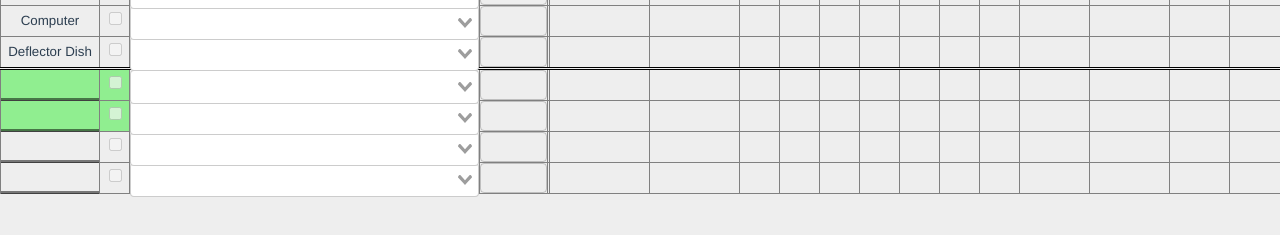
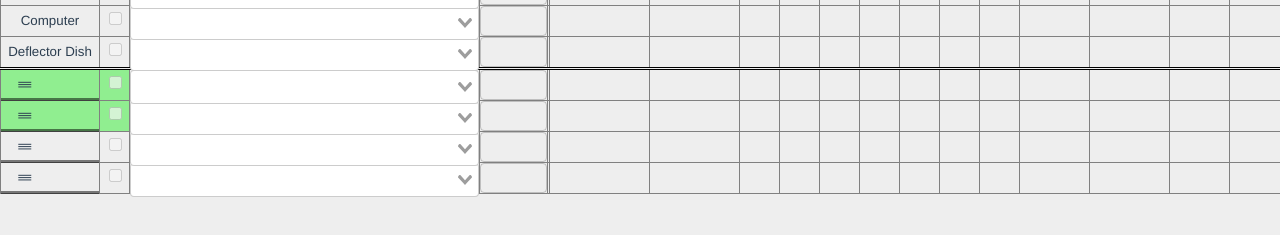
Before and after one commit to OnAGravitasHunt/ship-designer-new, a Vue app: page /create in a window 1280 px wide. Shown: the part 273-508 px from the top of the page. Built offline with nearby package versions, Linux system fonts and the light colour scheme.

Commit message:
implemented drag to re-order

```diff
--- a/package.json
+++ b/package.json
@@ -16,6 +16,7 @@
     "vue": "^2.6.10",
     "vue-router": "^3.0.3",
     "vue-select": "^3.1.0",
+    "vuedraggable": "^2.21.0",
     "vuex": "^3.0.1"
   },
   "devDependencies": {
--- a/src/components/design/DesignTable.vue
+++ b/src/components/design/DesignTable.vue
@@ -4,18 +4,31 @@
     <div class="design-table-body">
       <DesignTablePlatformRow/>
       <DesignTableRow
-        v-for="(slot, index) of slots"
-        :key="index"
+        v-for="(slot, index) of slots.slice(0, 5)"
+        :key="slot.key"
         :slotIndex="index"
         :slotType="slotTypes[index] ? slotTypes[index].name : ''"
         :divider="slotTypes[index] ? slotTypes[index].divider : false"
         :isInfra="index < slotTypes.length"
       />
+      <draggable v-model="coreSlots" handle=".handle">
+        <!-- <DesignTablePlatformRow/> -->
+        <DesignTableRow
+          v-for="(slot, index) of coreSlots"
+          :key="slot.key"
+          :slotIndex="index+5"
+          slotType=""
+          :divider="false"
+          :isInfra="false"
+        />
+      </draggable>
     </div>
   </div>
 </template>
 
 <script>
+import draggable from 'vuedraggable'
+
 import DesignTableHeader from './DesignTableHeader'
 import DesignTablePlatformRow from './DesignTablePlatformRow'
 import DesignTableRow from './DesignTableRow'
@@ -23,6 +36,7 @@ import DesignTableRow from './DesignTableRow'
 export default {
   name: 'DesignTable',
   components: {
+    draggable,
     DesignTableHeader,
     DesignTablePlatformRow,
     DesignTableRow
@@ -40,8 +54,24 @@ export default {
     }
   },
   computed: {
-    slots () {
-      return this.$store.state.design.slots
+    slots: {
+      get () {
+        return this.$store.state.design.slots
+      },
+      set (slots) {
+        this.$store.commit('setSlots', slots)
+      }
+    },
+    coreSlots: {
+      get () {
+        return this.slots.slice(5)
+      },
+      set (slots) {
+        this.slots = [
+          ...this.slots.slice(0, 5),
+          ...slots
+        ]
+      }
     }
   }
 }
--- a/src/components/design/DesignTableRow.vue
+++ b/src/components/design/DesignTableRow.vue
@@ -9,7 +9,8 @@
         {{slotType}}
       </template>
       <template v-else>
-        <div class="cell-main">{{slotType}}</div>
+        <div v-if="slotType" class="cell-main">{{slotType}}</div>
+        <div v-else class="cell-main handle"><span class="rearrange">&equiv;</span></div>
         <div class="cell-footer" @click="userDivider = !userDivider"></div>
       </template>
     </div>
@@ -171,7 +172,8 @@ export default {
     },
     // styles
     required () {
-      return this.slot.required && this.slotIndex > 4
+      return this.$store.getters.requiredSlot(this.slotIndex) && this.slotIndex > 4
+      // return this.slot.required && this.slotIndex > 4
     },
     gridColumns () {
       return this.$store.getters.getGridCols
@@ -214,6 +216,14 @@ export default {
 }
 .cell-main {
   height: 28px;
+}
+.handle {
+  text-align: left;
+  padding-left: 20px;
+}
+.rearrange {
+  display: inline-block;
+  transform: scale(2, 1)
 }
 .cell-footer {
   height: 3px;
--- a/src/components/designList/DesignList.vue
+++ b/src/components/designList/DesignList.vue
@@ -59,7 +59,7 @@ export default {
       this.$router.push('create')
     },
     uploadDesign () {
-      this.readFile(this.$refs.uploadShipJSON.files[0]).then(res =>{
+      this.readFile(this.$refs.uploadShipJSON.files[0]).then(res => {
         let design = JSON.parse(res)
         this.$store.dispatch('restoreDesign', { design })
         this.$router.push('create')
--- a/src/store/design.js
+++ b/src/store/design.js
@@ -33,6 +33,7 @@ export default {
   state: {
     className: 'Comet Study 1',
     platformGrade: 1,
+    minSlots: 2,
     platform: "2310s 500-1000kt Frigate 'Kepler' 'Comet'",
     slots: []
   },
@@ -71,6 +72,9 @@ export default {
       let base = rootGetters.platformByName(state.platform).buildTime
       let additional = state.slots.filter(s => s.module).length - 5
       return Math.ceil((base + additional) / 3) / 4
+    },
+    requiredSlot (state) {
+      return (i) => i < state.minSlots + 5
     }
   },
   mutations: {
@@ -89,6 +93,9 @@ export default {
     },
     setPlatformGrade (state, grade) {
       state.platformGrade = grade
+    },
+    setMinSlots (state, min) {
+      state.minSlots = min
     }
   },
   actions: {
@@ -110,6 +117,8 @@ export default {
             return state.slots[i] && state.slots[i].module ? state.slots[i] : s
           })
         }
+        // console.log(slots)
+        slots = slots.map((s, i) => ({ ...s, key: i }))
 
         commit('setPlatformName', name)
         commit('setSlots', slots)
```
Also changed, not shown: 1 other file (tests, documents, lock files or other folders).
